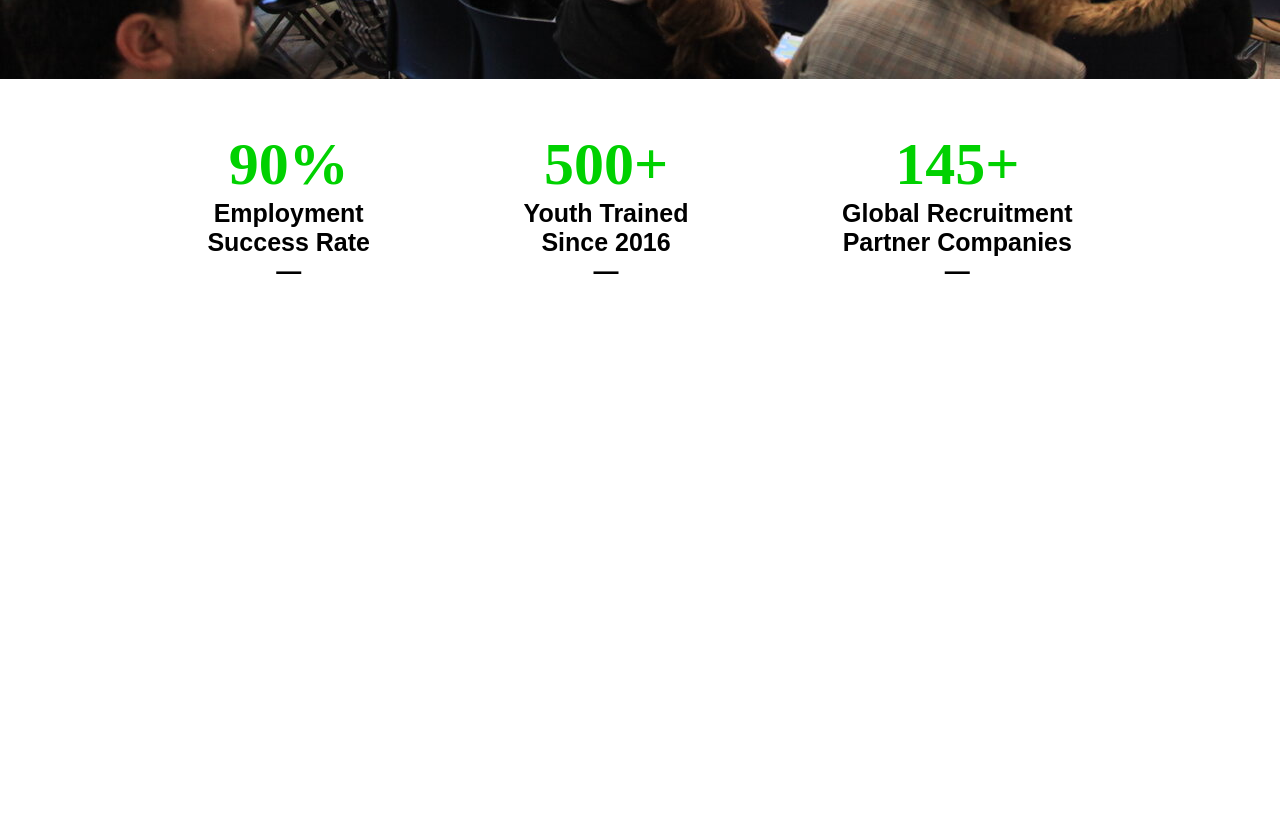
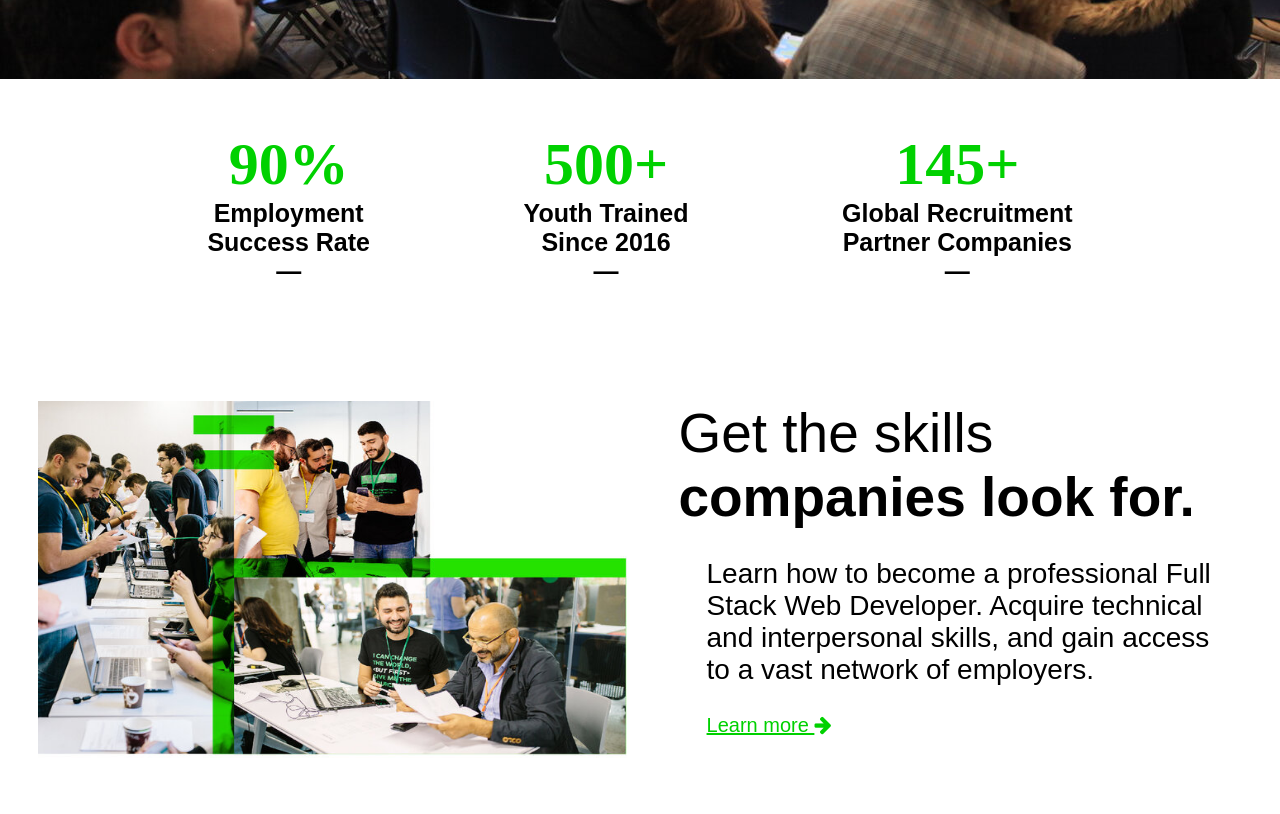
Before and after one commit to karamalashkar/sefactory-frontend, a plain HTML site: page index.html in a window 1280 px wide. Shown: the part 721-1535 px from the top of the page. Before the commit the page ends 1058 px from the top, so only its background shows below. Drawn offline with Linux system fonts and the light colour scheme.

Commit message:
third-commit

```diff
--- a/index.html
+++ b/index.html
@@ -3,6 +3,7 @@
         <title>SE Factory</title>
         <link rel="icon" href="images/icon.png">
         <link rel="stylesheet" href="styles/style.css">
+        <link rel="stylesheet" href="https://cdnjs.cloudflare.com/ajax/libs/font-awesome/4.7.0/css/font-awesome.min.css">
     </head>
     <body>
         <div class="first" style="background: url('images/s.jpg');">
@@ -53,5 +54,15 @@
             </div>
         </div>
 
+        <div class="new">
+            <div class="n"><img src="images/board.jpg" /></div>
+            <div class="n">
+                <h1><span class="pp">Get the skills</span> companies look for.</h1>
+                <p class="ppp">Learn how to become a professional Full Stack Web Developer. Acquire technical and interpersonal skills, and gain access to a vast network of employers.</p>
+                <a href="#">Learn more <i class='fa fa-arrow-right'></i></a>
+            </div>
+        </div>
+
+
     </body>
 </html>
--- a/styles/style.css
+++ b/styles/style.css
@@ -1,7 +1,6 @@
 *{
     margin: 0;
     padding: 0;
-    text-decoration: none;
 }
 
 .first{
@@ -131,3 +130,42 @@ img{
     width: 100%;
     font-weight: 700;
 }
+
+.new{
+    padding-top: 5%;
+    display: flex;
+}
+
+.n{
+    padding: 0 3%;
+    width: 100%;
+}
+
+.n img{
+    width: 110%;
+    height: 90%;
+}
+
+.n h1{
+    font-family: sans-serif;
+    font-size: 55px;
+    text-align: left;
+}
+
+.pp{
+    font-weight: 200;
+}
+
+
+.ppp{
+    padding: 5% 5%;
+    font-size: 28px;
+    font-family: sans-serif;
+}
+
+.n a{
+    padding-left: 5%;
+    color: #00D100;
+    font-size: 20px;
+    font-family: sans-serif;
+}
```
Also changed, not shown: images/board.jpg (added).
